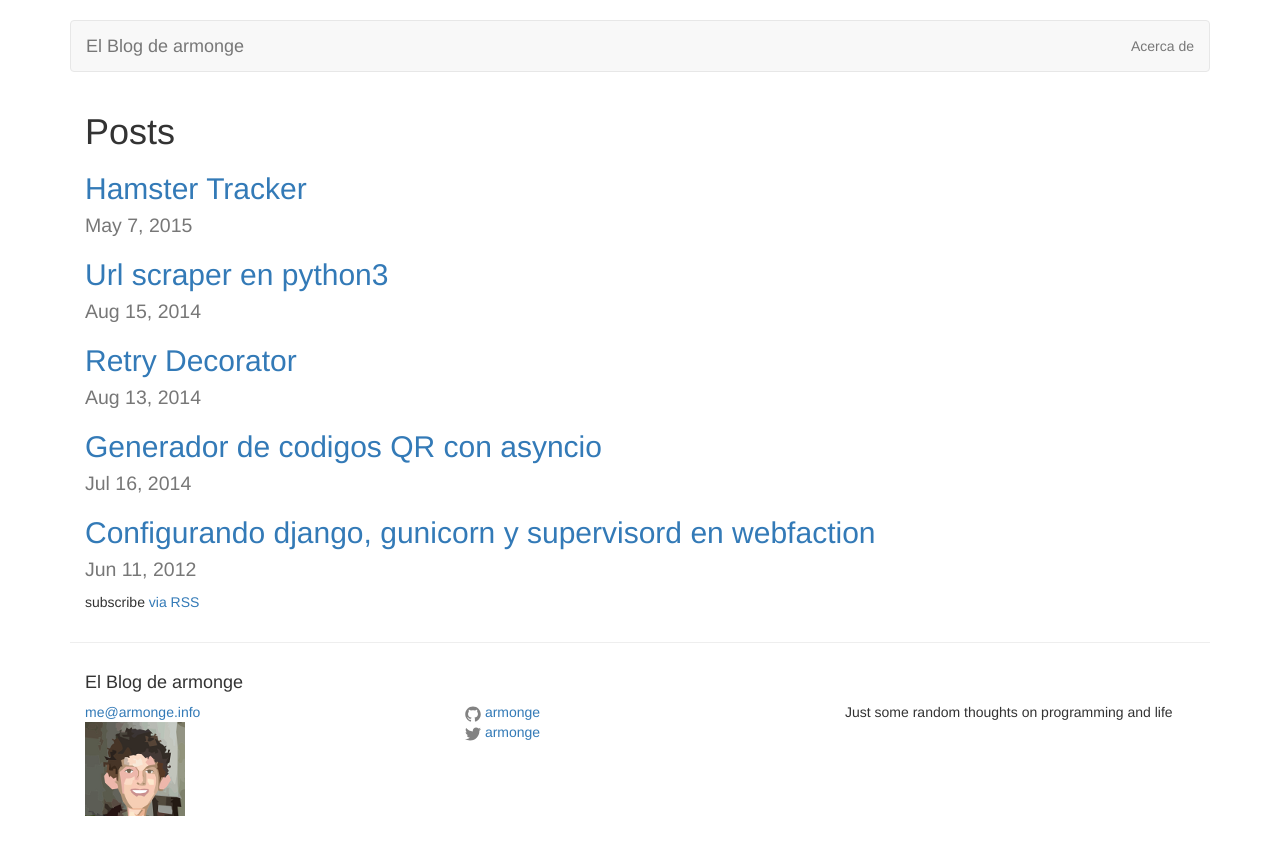
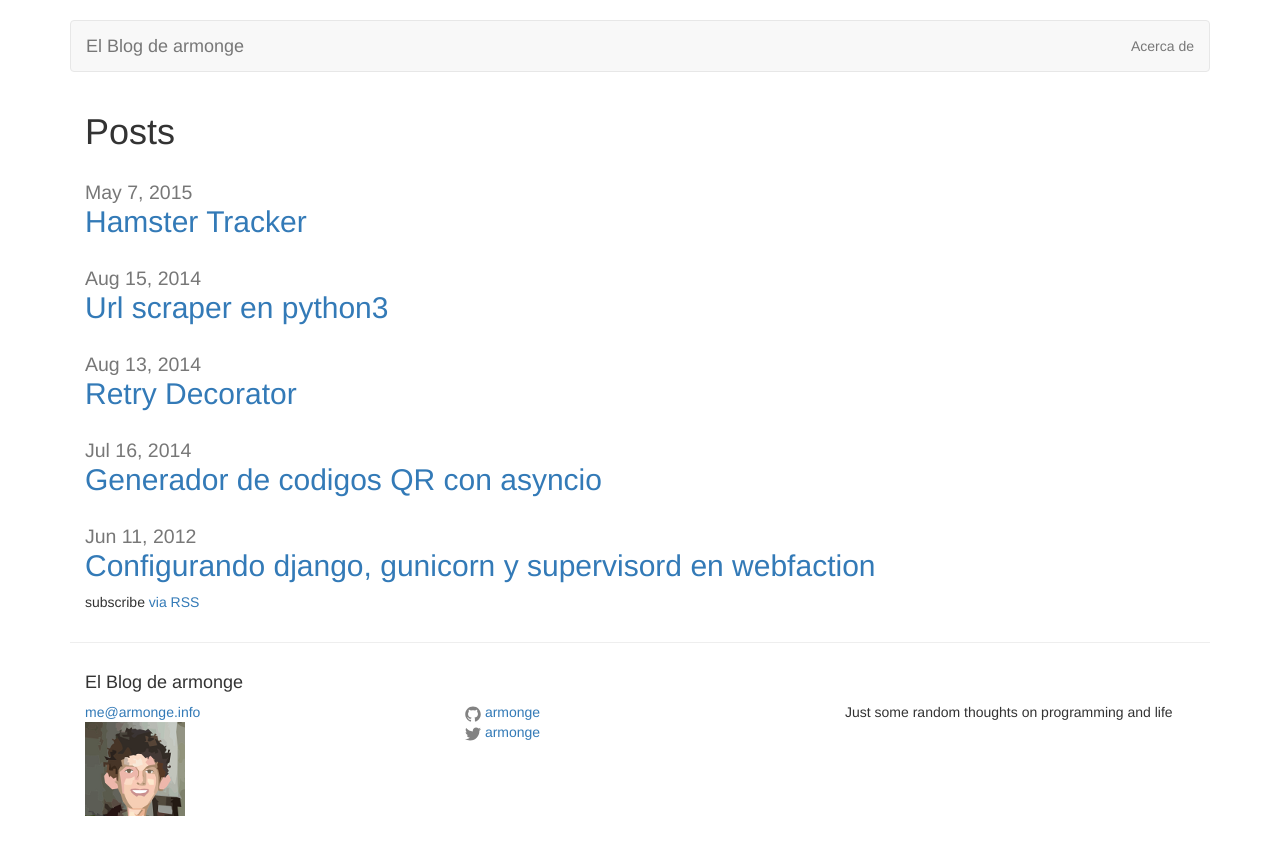
Before and after one commit to armonge/armonge.github.io, a Jekyll site: the page built from index.html, in a window 1280 px wide. Shown: the top 855 px of the page. Built offline with Jekyll 4.4.1, drawn with Linux system fonts in a browser that asks for light colours; comment, search, counter and statistics services are not loaded.

Commit message:
Dates go on top..

```diff
--- a/index.html
+++ b/index.html
@@ -11,9 +11,9 @@ layout: default
       <li>
 
         <h2>
+          <small class="post-meta">{{ post.date | date: "%b %-d, %Y" }}</small>
+          </br>
           <a class="post-link" href="{{ post.url | prepend: site.baseurl }}">{{ post.title }}</a>
-          </br>
-          <small class="post-meta">{{ post.date | date: "%b %-d, %Y" }}</small>
         </h2>
       </li>
     {% endfor %}
```
